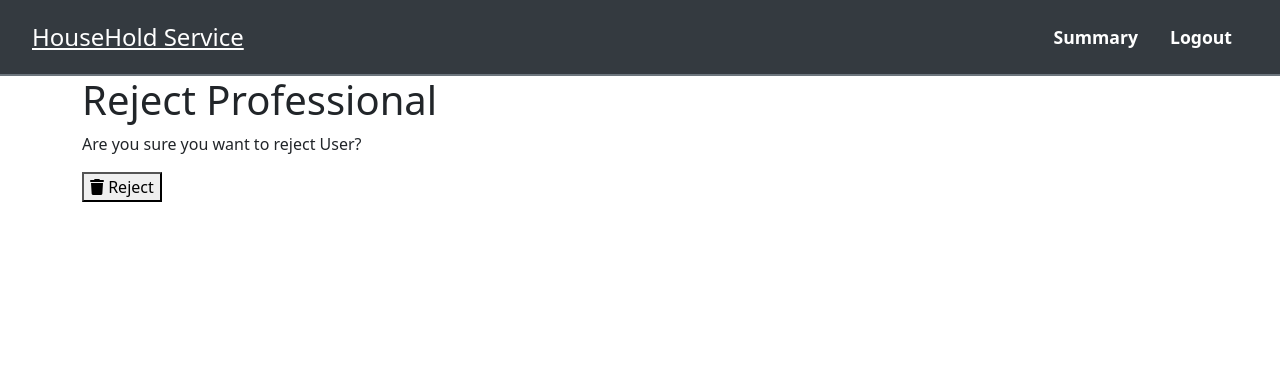
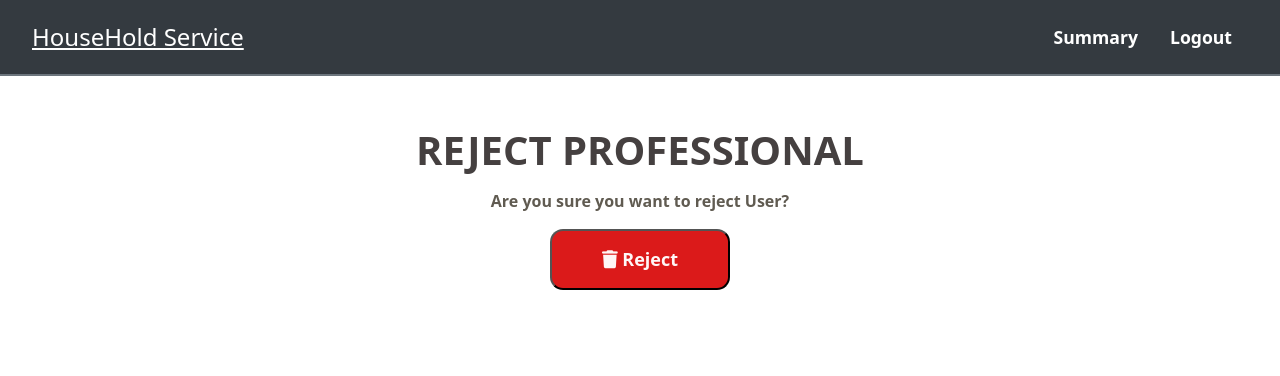
Before and after one commit to vanika02/HouseholdApp, a Flask app: page /professional/1/reject in a window 1280 px wide. Shown: the top 376 px of the page. Run offline with Flask 3, Linux system fonts and the light colour scheme; the visitor is signed in with stand-in values (Sample User, id 1); tables that the repository leaves empty hold one stand-in row (values such as "Sample post"); parts of the project's set-up code (start-up, migrations or seed data) failed here and were passed over; some libraries are stand-ins or nearby versions.

Commit message:
Refactor: professional reject page modification done

```diff
--- a/app/static/css/style.css
+++ b/app/static/css/style.css
@@ -385,3 +385,32 @@ h2.display-2 {
     background-color: #454040;
     transition: 0.3s;
 }
+
+/* professional reject style */
+
+.rej-title {
+    /* display: block; */
+    text-align: center;
+    font-weight: bold;
+    margin-top: 50px;
+    margin-bottom: 15px;
+    text-transform: uppercase;
+    color: #454040;
+}
+
+.rej-text {
+    text-align: center;
+    font-weight: 700;
+    color: #605B51;
+}
+
+.rej-btn {
+    display: block;
+    margin: 0 auto;
+    padding: 15px 50px;
+    background-color: #DB1A1A;
+    font-weight: bold;
+    font-size: large;
+    border-radius: 13px;
+    color: #FFF6F6;
+}
```
